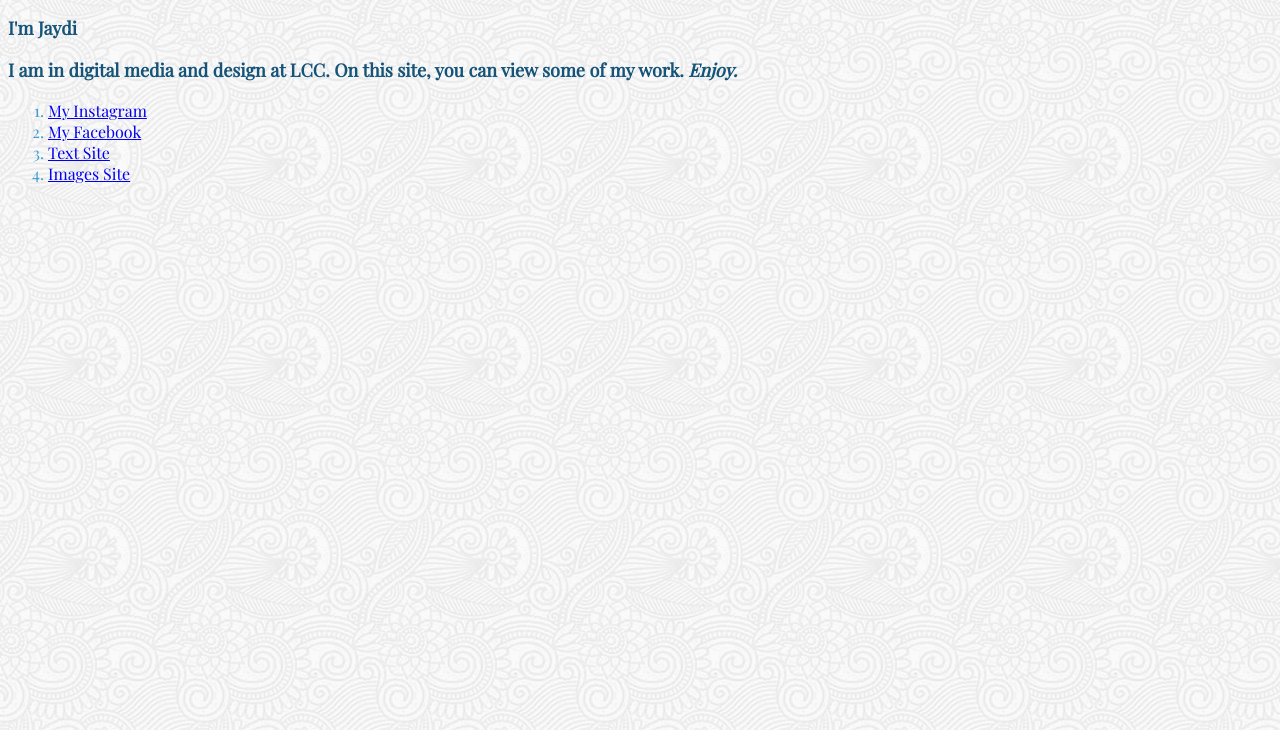
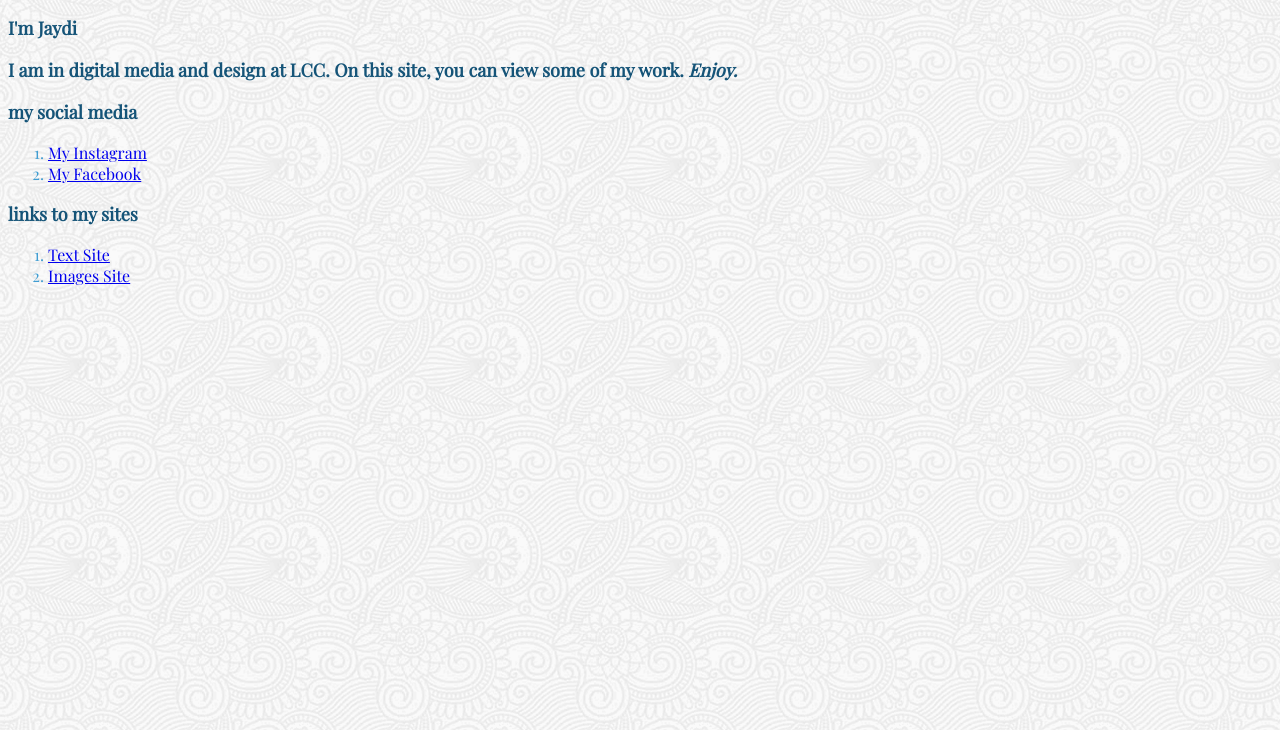
Before and after one commit to jaydibriones/site, a plain HTML site: page index.html in a window 1280 px wide. Shown: the part 70-800 px from the top of the page. Drawn offline with nearby package versions, Linux system fonts and the light colour scheme; a web font is replaced by a local one.

Commit message:
kkkmjhmhj

```diff
--- a/index.html
+++ b/index.html
@@ -24,12 +24,16 @@
     <h1> Hi, Welcome to my Page! </h1>
     <p>I'm Jaydi </p>
     <p>I am in digital media and design at LCC. On this site, you can view some of my work. <em>Enjoy.</em> </p>
+    <p>my social media</p>
     <ol class="rounded-list">
         <li><a href="https://www.instagram.com/jaydibriones/">My Instagram</a></li>
         <li><a href="https://www.facebook.com/jaydibriones1">My Facebook</a></li>
-        <li><a href="file:///Users/brionej1/Desktop/site/text.html">Text Site</a></li>
-        <li><a href="file:///Users/brionej1/Desktop/site/images.html">Images Site</a></li>
-    </ol>
+      </ol>
+      <p>links to my sites</p>
+      <ol class="rounded-list">
+          <li><a href="file:///Users/brionej1/Desktop/site/text.html">Text Site</a></li>
+          <li><a href="file:///Users/brionej1/Desktop/site/images.html">Images Site</a></li>
+      </ol>
 
 
 
```
Also changed, not shown: 1 other file.
